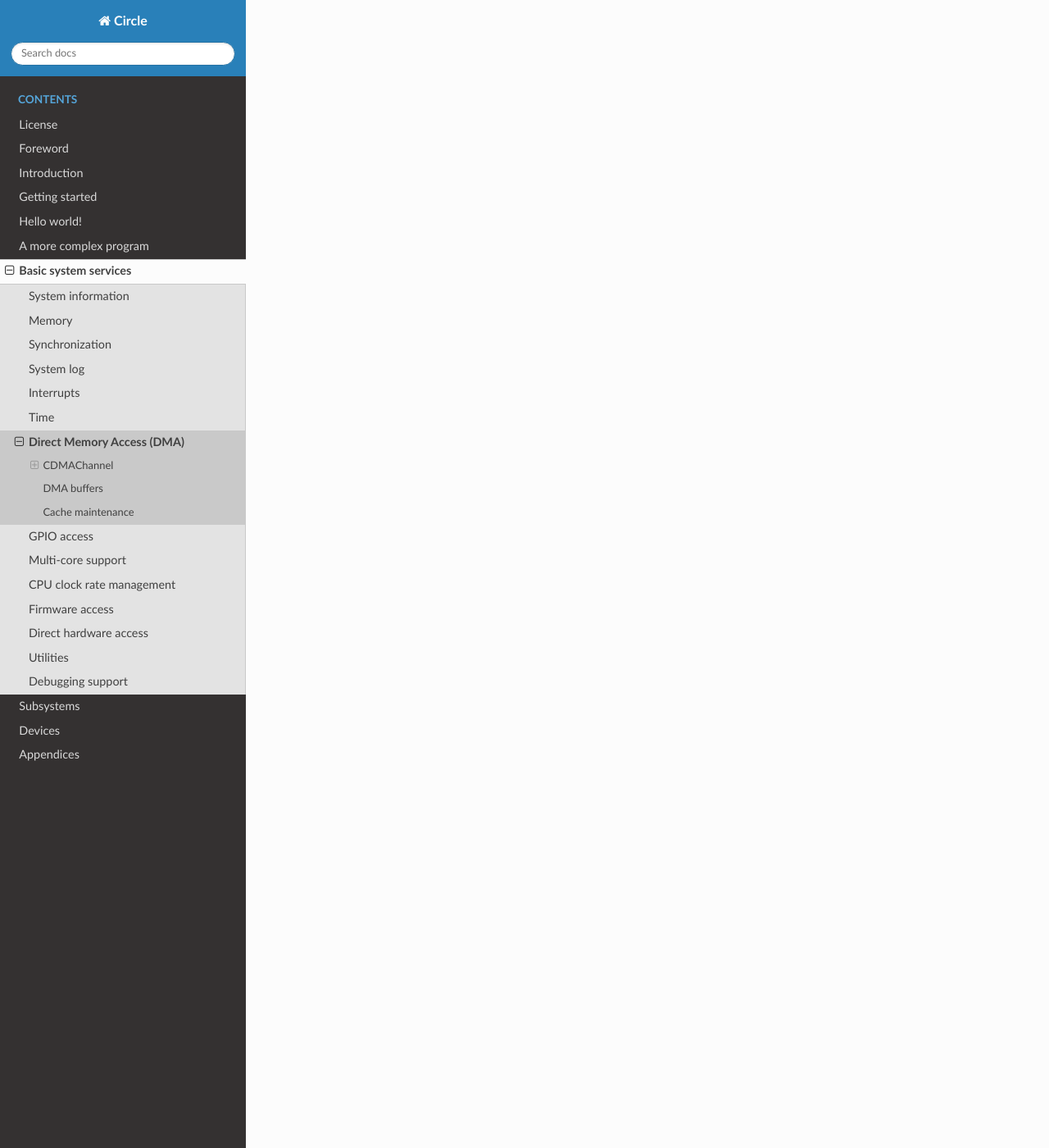
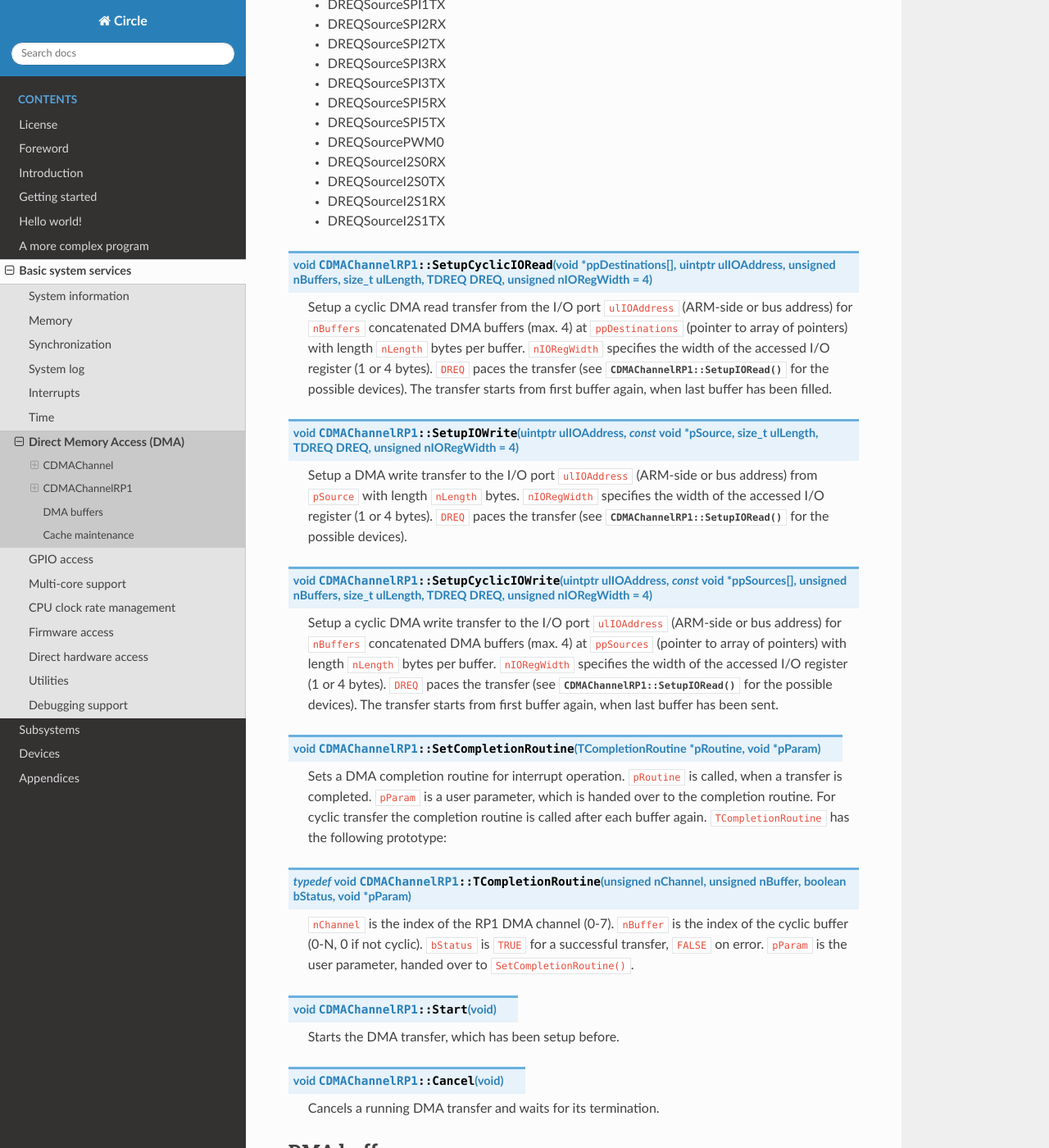
Before and after one commit to rsta2/circle-docs, a Sphinx documentation site: the page built from docs/basic-system-services/direct-memory-access.rst, in a window 1280 px wide and 1400 px high, scrolled down 3070 px. Shown: the whole window at 82% size. Built offline with Sphinx 7.4.7 and the Read the Docs theme 2.0.0, drawn with Linux system fonts in a browser that asks for light colours; some of the changed text lies outside the part shown.

Commit message:
basic-system-services/direct-memory-access: Add class CDMAChannelRP1

```diff
--- a/docs/basic-system-services/direct-memory-access.rst
+++ b/docs/basic-system-services/direct-memory-access.rst
@@ -1,11 +1,7 @@
 Direct Memory Access (DMA)
 ~~~~~~~~~~~~~~~~~~~~~~~~~~
 
-Circle supports Direct Memory Access (DMA) using the platform DMA controller of the Raspberry Pi. This is implemented in the class ``CDMAChannel``.
-
-.. note::
-
-	Currently only "large address" DMA4 engines are supported on the Raspberry Pi 5. Any dynamic DMA channel allocation (non-explicit channel number) will use one of these engines. The defined ``DREQSource*`` values are currently valid for the Raspberry Pi 1-4 and Zero only.
+Circle supports Direct Memory Access (DMA) using the platform DMA controller of the Raspberry Pi. This is implemented in the class ``CDMAChannel``. The Raspberry Pi 5 has an additional DMA controller in the RP1 southbridge, which is controlled by the class ``CDMAChannelRP1``.
 
 CDMAChannel
 ^^^^^^^^^^^
@@ -19,6 +15,10 @@ CDMAChannel
 .. cpp:function:: CDMAChannel::CDMAChannel (unsigned nChannel, CInterruptSystem *pInterruptSystem = 0)
 
 	Creates an instance of  ``CDMAChannel`` and allocates a channel of the platform DMA controller. ``nChannel`` must be ``DMA_CHANNEL_NORMAL`` (normal DMA engine), ``DMA_CHANNEL_LITE`` (lite (or normal) DMA engine), ``DMA_CHANNEL_EXTENDED`` ("large address" DMA4 engine, on Raspberry Pi 4 and 5 only) or an explicit channel number (0-15). ``pInterruptSystem`` is a pointer to the instance of ``CInterruptSystem`` and is only needed for interrupt operation.
+
+.. note::
+
+	Currently only "large address" DMA4 engines are supported on the Raspberry Pi 5. Any dynamic DMA channel allocation (non-explicit channel number) will use one of these engines. The defined ``DREQSource*`` values are currently valid for the Raspberry Pi 1-4 and Zero only.
 
 .. cpp:function:: void CDMAChannel::SetupMemCopy (void *pDestination, const void *pSource, size_t nLength, unsigned nBurstLength = 0, boolean bCached = TRUE)
 
@@ -74,6 +74,74 @@ CDMAChannel
 
 	Returns ``TRUE``, if the last completed transfer was successful.
 
+CDMAChannelRP1
+^^^^^^^^^^^^^^
+
+.. code-block:: c++
+
+	#include <circle/dmachannel-rp1.h>
+
+.. cpp:class:: CDMAChannelRP1
+
+	This class controls the RP1 DMA controller of the Raspberry Pi 5, which is normally used to transfer data between peripherals in the RP1 southbridge and the system memory.
+
+.. cpp:function:: CDMAChannelRP1::CDMAChannelRP1 (unsigned nChannel, CInterruptSystem *pInterruptSystem)
+
+	Creates an instance of ``CDMAChannelRP1`` for RP1 DMA channel ``nChannel`` (0-7). There is currently no dynamic channel allocation for RP1 DMA channels. ``pInterruptSystem`` is a pointer to the interrupt system object.
+
+.. cpp:function:: void CDMAChannelRP1::SetupMemCopy (void *pDestination, const void *pSource, size_t ulLength, boolean bCached = TRUE)
+
+	Setup a DMA memory copy transfer from ``pSource`` to ``pDestination`` with length ``nLength`` bytes. ``bCached`` determines, if the source and destination address ranges are in cached memory.
+
+.. cpp:function:: void CDMAChannelRP1::SetupIORead (void *pDestination, uintptr ulIOAddress, size_t ulLength, TDREQ DREQ, unsigned nIORegWidth = 4)
+
+	Setup a DMA read transfer from the I/O port ``ulIOAddress`` (ARM-side or bus address) to ``pDestination`` with length ``nLength`` bytes. ``nIORegWidth`` specifies the width of the accessed I/O register (1 or 4 bytes). ``DREQ`` paces the transfer from these devices:
+
+	* DREQSourceNone (no wait)
+	* DREQSourceSPI0RX
+	* DREQSourceSPI0TX
+	* DREQSourceSPI1RX
+	* DREQSourceSPI1TX
+	* DREQSourceSPI2RX
+	* DREQSourceSPI2TX
+	* DREQSourceSPI3RX
+	* DREQSourceSPI3TX
+	* DREQSourceSPI5RX
+	* DREQSourceSPI5TX
+	* DREQSourcePWM0
+	* DREQSourceI2S0RX
+	* DREQSourceI2S0TX
+	* DREQSourceI2S1RX
+	* DREQSourceI2S1TX
+
+.. cpp:function:: void CDMAChannelRP1::SetupCyclicIORead (void *ppDestinations[], uintptr ulIOAddress, unsigned nBuffers, size_t ulLength, TDREQ DREQ, unsigned nIORegWidth = 4)
+
+	Setup a cyclic DMA read transfer from the I/O port ``ulIOAddress`` (ARM-side or bus address) for ``nBuffers`` concatenated DMA buffers (max. 4) at ``ppDestinations`` (pointer to array of pointers) with length ``nLength`` bytes per buffer. ``nIORegWidth`` specifies the width of the accessed I/O register (1 or 4 bytes). ``DREQ`` paces the transfer (see :cpp:func:`CDMAChannelRP1::SetupIORead` for the possible devices). The transfer starts from first buffer again, when last buffer has been filled.
+
+.. cpp:function:: void CDMAChannelRP1::SetupIOWrite (uintptr ulIOAddress, const void *pSource, size_t ulLength, TDREQ DREQ, unsigned nIORegWidth = 4)
+
+	Setup a DMA write transfer to the I/O port ``ulIOAddress`` (ARM-side or bus address) from ``pSource`` with length ``nLength`` bytes. ``nIORegWidth`` specifies the width of the accessed I/O register (1 or 4 bytes). ``DREQ`` paces the transfer (see :cpp:func:`CDMAChannelRP1::SetupIORead` for the possible devices).
+
+.. cpp:function:: void CDMAChannelRP1::SetupCyclicIOWrite (uintptr ulIOAddress, const void *ppSources[], unsigned nBuffers, size_t ulLength, TDREQ DREQ, unsigned nIORegWidth = 4)
+
+	Setup a cyclic DMA write transfer to the I/O port ``ulIOAddress`` (ARM-side or bus address) for ``nBuffers`` concatenated DMA buffers (max. 4) at ``ppSources`` (pointer to array of pointers) with length ``nLength`` bytes per buffer. ``nIORegWidth`` specifies the width of the accessed I/O register (1 or 4 bytes). ``DREQ`` paces the transfer (see :cpp:func:`CDMAChannelRP1::SetupIORead` for the possible devices). The transfer starts from first buffer again, when last buffer has been sent.
+
+.. cpp:function:: void CDMAChannelRP1::SetCompletionRoutine (TCompletionRoutine *pRoutine, void *pParam)
+
+	Sets a DMA completion routine for interrupt operation. ``pRoutine`` is called, when a transfer is completed. ``pParam`` is a user parameter, which is handed over to the completion routine. For cyclic transfer the completion routine is called after each buffer again. ``TCompletionRoutine`` has the following prototype:
+
+.. cpp:type:: void CDMAChannelRP1::TCompletionRoutine (unsigned nChannel, unsigned nBuffer, boolean bStatus, void *pParam)
+
+	``nChannel`` is the index of the RP1 DMA channel (0-7). ``nBuffer`` is the index of the cyclic buffer (0-N, 0 if not cyclic). ``bStatus`` is ``TRUE`` for a successful transfer, ``FALSE`` on error. ``pParam`` is the user parameter, handed over to ``SetCompletionRoutine()``.
+
+.. cpp:function:: void CDMAChannelRP1::Start (void)
+
+	Starts the DMA transfer, which has been setup before.
+
+.. cpp:function:: void CDMAChannelRP1::Cancel (void)
+
+	Cancels a running DMA transfer and waits for its termination.
+
 .. _dma-buffers:
 
 DMA buffers
```
